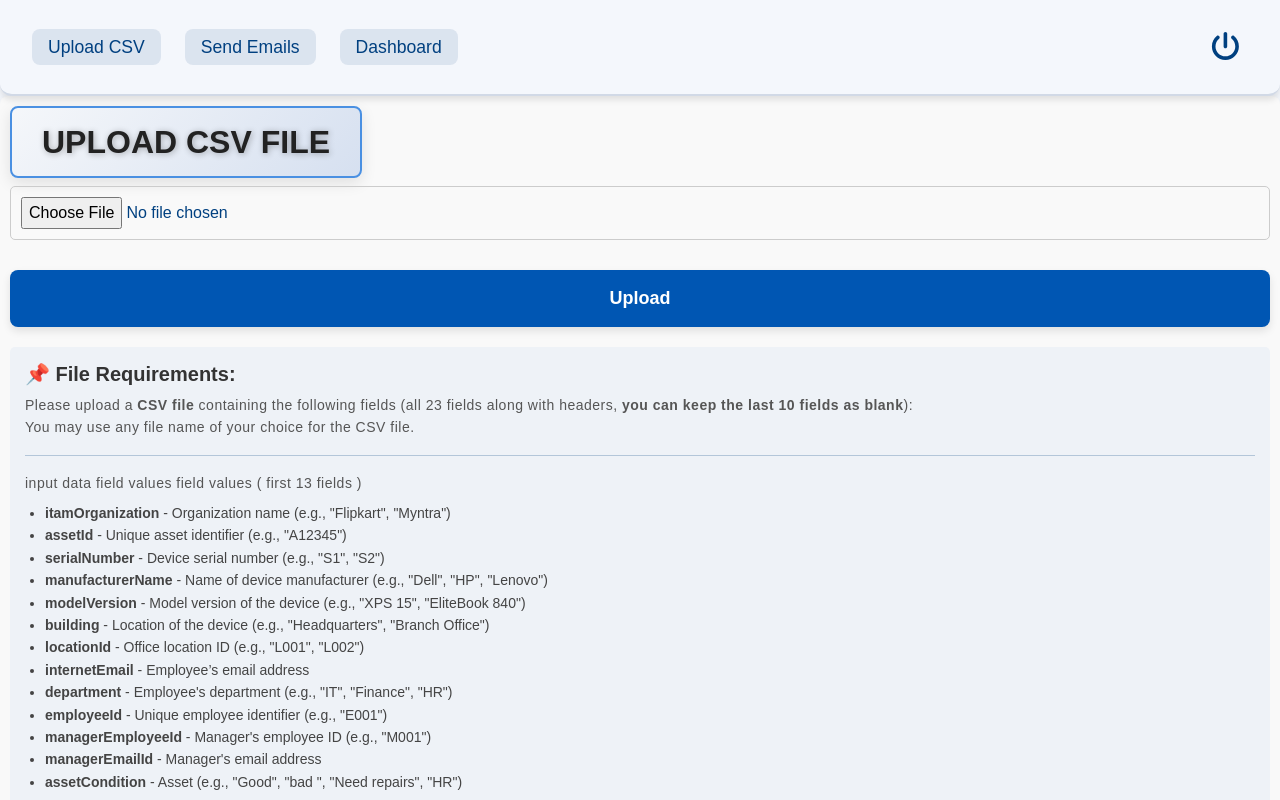
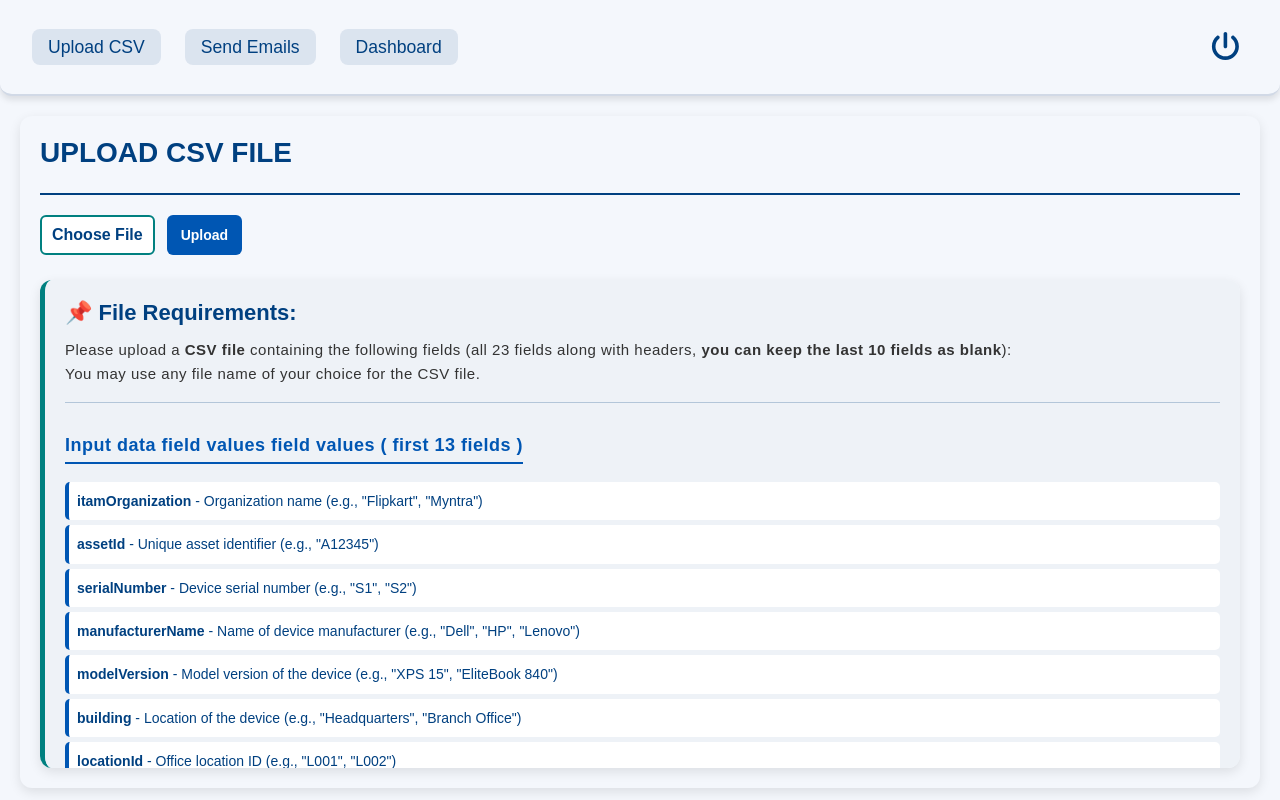
Before and after one commit to rahulapps29/flip_front, a React (Vite) app: page /upload in a window 1280 px wide. Shown: the top 800 px of the page. Built offline with nearby package versions, Linux system fonts and the light colour scheme; sample sign-in values are in the browser's storage.

Commit message:
Added the loader and corrected the UI for Home.jsx

```diff
--- a/src/pages/Home.css
+++ b/src/pages/Home.css
@@ -1,122 +1,266 @@
-/* Container */
-
-
+/* 🌟 Base Container - Unified with Dashboard */
+body {
+  font-family: 'Arial', sans-serif;
+  background-color: #f4f7fc;
+  color: #004080;
+  margin: 0;
+  padding: 0;
+  line-height: 1.6;
+  height: auto;
+}
 
 .upload-container {
-    padding: 10px;
-    max-width: 1600px;
-    margin: 0 auto;
-    background: #f9f9f9;
-    border-radius: 8px;
-    box-shadow: 0 4px 8px rgba(0, 0, 0, 0.1);
+  max-width: 100%;
+  margin: 20px;
+  padding: 20px;
+  background-color: #f4f7fc;
+  border-radius: 12px;
+  box-shadow: 0 4px 12px rgba(0, 0, 0, 0.1);
+  height: 84vh;
+  display: flex;
+  flex-direction: column;
+  overflow: hidden;
 }
 
-  /* Title */
-  .upload-title {
-    font-size: 2.0rem; /* Slightly smaller */
-    font-weight: 800;
-    text-transform: uppercase;
-    color: #222; /* Dark grey for a premium look */
-    text-shadow: 1px 1px 6px rgba(0, 0, 0, 0.3);
-    background: linear-gradient(135deg, #F5F7FA, #D6E0F0); /* Soft gradient */
-    padding: 15px 30px;
-    border-radius: 8px;
-    display: inline-block;
-    font-family: 'Poppins', sans-serif;
-    border: 2px solid #4A90E2; /* Subtle border */
-    box-shadow: 0px 5px 15px rgba(0, 0, 0, 0.1);
-    transition: all 0.3s ease-in-out;
+/* 📌 Header */
+.upload-header {
+  padding-bottom: 15px;
+  border-bottom: 2px solid #004080;
 }
 
-.upload-title:hover {
-    background: linear-gradient(135deg, #D6E0F0, #F5F7FA);
-    box-shadow: 0px 8px 20px rgba(0, 0, 0, 0.15);
+.upload-header h1 {
+  font-size: 28px;
+  font-weight: bold;
+  color: #004080;
+  text-transform: uppercase;
+}
+
+/* Upload Form  */
+.upload-form {
+  display: flex;
+  align-items: center; /* Align input and button vertically */
+  gap: 12px; /* Adds space between input & button */
+  justify-content: flex-start; /* Aligns everything to the left */
+  margin-top: 20px;
+  cursor: pointer;
+}
+
+/* 📁 Custom File Input Container */
+.upload-input-container {
+  position: relative;
+  display: flex;
+  align-items: center;
+  border: 2px solid #008080;
+  border-radius: 6px;
+  padding: 5px 10px;
+  background: white;
+  cursor: pointer !important;
+  max-width: 300px;
+}
+
+/* Hide Default File Input */
+.upload-input {
+  position: absolute;
+  left: 0;
+  top: 0;
+  opacity: 0;
+  width: 100%;
+  height: 100%;
+  cursor: pointer !important;
+}
+
+/* Custom Label to Show File Name */
+.upload-label {
+  font-size: 16px;
+  color: #004080;
+  font-weight: bold;
+  white-space: nowrap;
+  overflow: hidden;
+  text-overflow: ellipsis;
+  max-width: 200px;
+  cursor: pointer;
+}
+
+/* 📁 File Button */
+.upload-file-btn {
+  background: #0056b3;
+  color: white;
+  padding: 9px 14px;
+  font-size: 14px;
+  font-weight: bold;
+  border: none;
+  border-radius: 6px;
+  cursor: pointer;
+  transition: background 0.3s ease, transform 0.2s ease;
+  display: flex;
+  align-items: center;
+}
+
+.upload-file-btn:hover {
+  background: #004080;
   transform: translateY(-2px);
 }
 
+/* ✅ Upload Message */
+.upload-message {
+  color: #008080;
+  margin-top: 15px;
+  font-size: 16px;
+  font-weight: bold;
+  text-align: center;
+}
 
-  /* Upload Form */
-  .upload-form {
+/* 📌 Instructions Section */
+.upload-instructions {
+  background: #eef2f7;
+  padding: 20px;
+  border-radius: 12px;
+  margin-top: 25px;
+  border-left: 5px solid #008080;
+  box-shadow: 0 4px 12px rgba(0, 0, 0, 0.1);
+  overflow: scroll;
+}
+
+/* 📌 Instruction Titles */
+.instructions-title {
+  font-size: 22px;
+  font-weight: bold;
+  color: #004080;
+  margin-bottom: 12px;
+}
+
+/* 📄 Instruction Subtitles */
+.instructions-subtitle {
+  font-size: 18px;
+  font-weight: bold;
+  color: #0056b3;
+  margin-top: 15px;
+  padding-bottom: 5px;
+  border-bottom: 2px solid #0056b3;
+  display: inline-block;
+}
+
+/* 📄 Instruction Text */
+.instructions-text {
+  font-size: 15px;
+  color: #333;
+  line-height: 1.6;
+}
+
+/* 📌 Instruction List */
+.instructions-list {
+  list-style-type: none;
+  padding: 0;
+  margin: 10px 0;
+}
+
+.instructions-list li {
+  font-size: 14px;
+  border-left: 4px solid #0056b3;
+  padding: 8px;
+  background: white;
+  margin-bottom: 5px;
+  border-radius: 5px;
+  transition: background 0.3s ease;
+}
+
+.instructions-list li:hover {
+  background: #e3f2fd;
+}
+
+/* 🔴 Error & Reset Button */
+.send-email-reset-button {
+  background: #d32f2f;
+  color: white;
+  padding: 12px 18px;
+  border: none;
+  border-radius: 6px;
+  font-size: 16px;
+  font-weight: bold;
+  cursor: pointer;
+  transition: background 0.3s ease, transform 0.2s ease;
+  margin-top: 10px;
+}
+
+.send-email-reset-button:hover {
+  background: #b71c1c;
+  transform: translateY(-2px);
+}
+
+/* 🌟 Loader Overlay */
+.loader-overlay {
+  position: fixed;
+  top: 0;
+  left: 0;
+  width: 100%;
+  height: 100%;
+  background: rgba(0, 0, 0, 0.6); /* Dark transparent background */
   display: flex;
-    flex-direction: column;
-    gap: 10px;
+  justify-content: center;
+  align-items: center;
+  z-index: 1000;
+  backdrop-filter: blur(5px);
+}
+
+/* 🚀 Upload Button - Disabled State */
+.upload-file-btn:disabled {
+  background: #ccc;
+  cursor: not-allowed;
+  opacity: 0.6;
+}
+
+/* 🖥 Responsive Design */
+@media (max-width: 768px) {
+  .upload-container {
+    width: 90%;
+    padding: 20px;
+  }
+
+  .upload-header h1 {
+    font-size: 24px;
   }
 
   .upload-input {
-    border: 1px solid #ccc;
-    padding: 10px;
-    border-radius: 5px;
-    font-size: 16px;
-  }
-
-  .upload-button {
-    background-color: #28a745;
-    color: white;
-    padding: 10px;
-    border: none;
-    border-radius: 5px;
-    cursor: pointer;
-    font-size: 16px;
-  }
-
-  .upload-button:hover {
-    background-color: #218838;
-  }
-
-  /* Upload Message */
-  .upload-message {
-    margin-top: 15px;
-    font-size: 16px;
-    color: green;
-    text-align: center;
-  }
-
-  /* Instructions */
-  .upload-instructions {
-    background: #eef2f7;
-    padding: 15px;
-    border-radius: 5px;
-    margin-top: 20px;
+    max-width: 100%;
   }
 
   .instructions-title {
     font-size: 20px;
-    font-weight: bold;
-    color: #333;
-  }
-
-  .instructions-text {
-    font-size: 14px;
-    color: #555;
-  }
-
-  .instructions-list {
-    list-style-type: disc;
-    padding-left: 20px;
-    font-size: 14px;
-    color: #444;
   }
 
   .instructions-subtitle {
     font-size: 16px;
-    font-weight: bold;
-    margin-top: 10px;
   }
 
-
-  .send-email-reset-button {
-    background-color: #d9534f;
-    color: white;
-    padding: 10px 15px;
-    border: none;
-    border-radius: 5px;
-    font-size: 16px;
-    cursor: pointer;
-    transition: background 0.3s;
-    margin-top: 10px;
-    margin-right: 10px; /* Adds space between the buttons */
+  .upload-form {
+    flex-direction: column;
+    align-items: flex-start;
+    gap: 10px;
   }
 
-.send-email-reset-button:hover {
-    background-color: #c9302c;
+  .upload-input-container {
+    max-width: 100%;
   }
+
+  .upload-button {
+    width: 100%;
+    justify-content: center;
+  }
+}
+
+@media (max-width: 600px) {
+  .upload-form {
+    flex-direction: column;
+    align-items: flex-start;
+    gap: 10px;
+  }
+
+  .upload-input-container {
+    max-width: 100%;
+  }
+
+  .upload-button {
+    width: 100%;
+    justify-content: center;
+  }
+}
--- a/src/pages/Home.jsx
+++ b/src/pages/Home.jsx
@@ -1,26 +1,32 @@
 import React, { useState } from 'react';
 import './Home.css'; // Import the new CSS file
+import Loader from '../../ui/Loader';
 
 const UploadPage = () => {
   const [file, setFile] = useState(null);
   const [uploadMessage, setUploadMessage] = useState('');
 
+  // Loader
+  const [isUploading, setIsUploading] = useState(false);
+
   const handleFileUpload = async (e) => {
     e.preventDefault();
     if (!file) {
-      setUploadMessage('❌ Please select a file first.');
+      setUploadMessage('Please select a file first.❌');
       return;
     }
 
+    setIsUploading(true); // Show loader while uploading
+
     const formData = new FormData();
     formData.append('file', file);
-    const token = localStorage.getItem('token'); // Get the token
+    const token = localStorage.getItem('token');
 
     try {
       const response = await fetch('https://flipkartb.algoapp.in/api/bulk-upload', {
         method: 'POST',
         headers: {
-          'Authorization': `Bearer ${token}`, // Attach token
+          'Authorization': `Bearer ${token}`,
         },
         body: formData,
       });
@@ -28,26 +34,45 @@ const UploadPage = () => {
       const data = await response.json();
       setUploadMessage(data.message);
     } catch (error) {
-      setUploadMessage('❌ Failed to upload file.');
+      setUploadMessage('Failed to upload file.❌');
+    } finally {
+      setIsUploading(false); // Hide loader after upload completes
     }
   };
 
   return (
     <div className="upload-container">
-      <h1 className="upload-title"> <strong>Upload CSV file</strong> </h1>
+      {isUploading && (
+        <div className="loader-overlay">
+          <Loader />
+        </div>
+      )}
+      <div className='upload-header'>
+        <h1> Upload CSV file </h1>
+      </div>
 
       {/* Upload Form */}
       <form onSubmit={handleFileUpload} className="upload-form">
+        {/* Custom File Input Wrapper */}
+        <div className="upload-input-container">
           <input
             type="file"
             accept=".csv"
             onChange={(e) => setFile(e.target.files[0])}
             className="upload-input"
+            disabled={isUploading}
           />
-        <button type="submit" className="upload-button">
-          Upload
+          <span className="upload-label">
+            {file ? file.name : "Choose File"}
+          </span>
+        </div>
+
+        {/* Upload Button */}
+        <button type="submit" className="upload-file-btn" disabled={isUploading}>
+          {isUploading ? "Uploading..." : "Upload"}
         </button>
       </form>
+
 
       {/* Upload Response Message */}
       {uploadMessage && <div className="upload-message">{uploadMessage}</div>}
@@ -61,8 +86,8 @@ const UploadPage = () => {
           You may use any file name of your choice for the CSV file.
         </p>
         <hr />
-  <p className="instructions-text">
-  input data field values field values ( first 13 fields )
+        <p className="instructions-subtitle">
+          Input data field values field values ( first 13 fields )
         </p>
         <ul className="instructions-list">
 
@@ -83,8 +108,8 @@ const UploadPage = () => {
           <li><strong>assetCondition</strong> - Asset (e.g., "Good", "bad ", "Need repairs", "HR")</li>
         </ul>
 
-    <p className="instructions-text">
-    field values entered by form user and system generated computed fields  ( last 10 fields )
+        <p className="instructions-subtitle">
+          Field values entered by form user and system generated computed fields  ( last 10 fields )
         </p>
         {/* // field values entered by form user and system generated computed fields  */}
         <ul className="instructions-list">
```
Also changed, not shown: src/pages/Dashboard.jsx (+0 -16 lines). Lines whose indentation alone changed are shown as unchanged.
